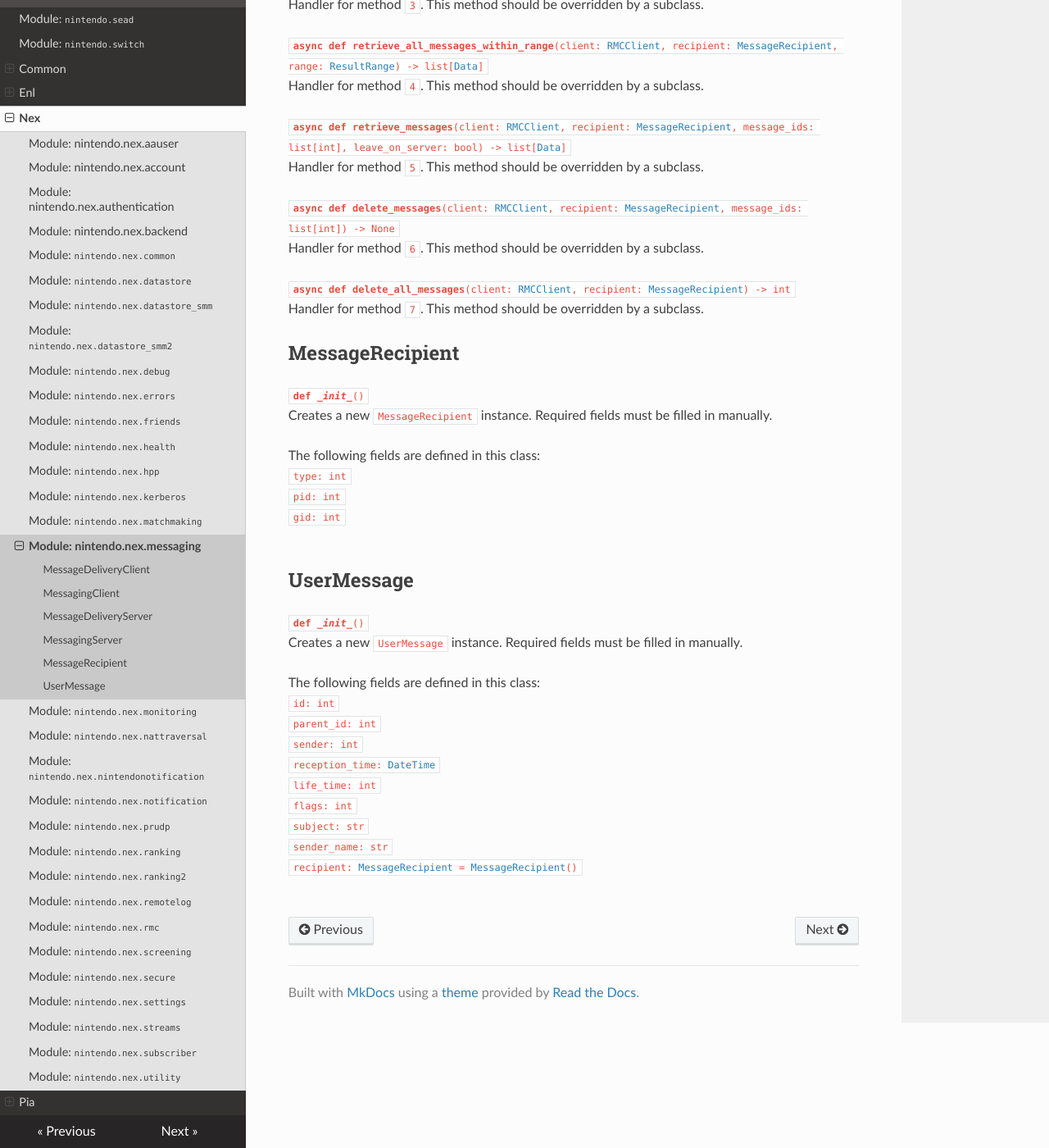
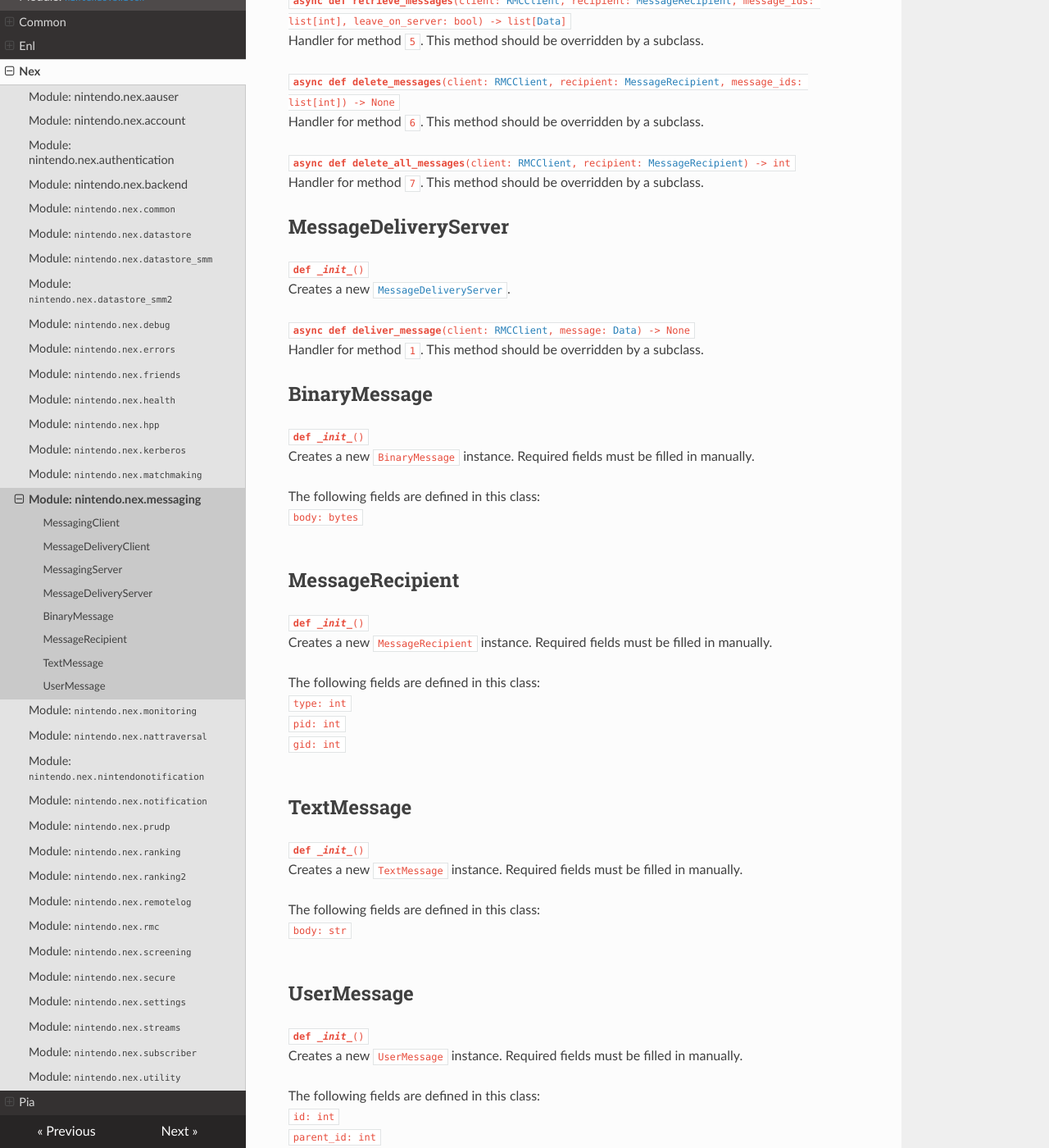
Before and after one commit to kinnay/NintendoClients, an MkDocs documentation site: the page built from docs/reference/nex/messaging.md, in a window 1280 px wide and 1400 px high, scrolled down 2243 px. Shown: the whole window at 82% size. Built offline with MkDocs 1.6.1, drawn with Linux system fonts in a browser that asks for light colours; nearby versions of some CDN libraries; some of the changed text lies outside the part shown.

Commit message:
Add missing TextMessage and BinaryMessage types to messaging protocol

```diff
--- a/docs/reference/nex/messaging.md
+++ b/docs/reference/nex/messaging.md
@@ -1,29 +1,24 @@
 
 # Module: <code>nintendo.nex.messaging</code>
 
-Provides a client and server for the `MessageDeliveryProtocol` and `MessagingProtocol`. This page was generated automatically from `messaging.proto`.
+Provides a client and server for the `MessagingProtocol` and `MessageDeliveryProtocol`. This page was generated automatically from `messaging.proto`.
+
+<code>**class** [MessagingClient](#messagingclient)</code><br>
+<span class="docs">The client for the `MessagingProtocol`.</span>
 
 <code>**class** [MessageDeliveryClient](#messagedeliveryclient)</code><br>
 <span class="docs">The client for the `MessageDeliveryProtocol`.</span>
 
-<code>**class** [MessagingClient](#messagingclient)</code><br>
-<span class="docs">The client for the `MessagingProtocol`.</span>
+<code>**class** [MessagingServer](#messagingserver)</code><br>
+<span class="docs">The server for the `MessagingProtocol`.</span>
 
 <code>**class** [MessageDeliveryServer](#messagedeliveryserver)</code><br>
 <span class="docs">The server for the `MessageDeliveryProtocol`.</span>
 
-<code>**class** [MessagingServer](#messagingserver)</code><br>
-<span class="docs">The server for the `MessagingProtocol`.</span>
-
+<code>**class** [BinaryMessage](#binarymessage)([UserMessage](#usermessage))</code><br>
 <code>**class** [MessageRecipient](#messagerecipient)([Structure](../common))</code><br>
-<code>**class** [UserMessage](#usermessage)([Structure](../common))</code><br>
-
-## MessageDeliveryClient
-<code>**def _\_init__**(client: [RMCClient](../rmc#rmcclient) / [HppClient](../hpp#hppclient))</code><br>
-<span class="docs">Creates a new [`MessageDeliveryClient`](#messagedeliveryclient).</span>
-
-<code>**async def deliver_message**(message: [Data](../common)) -> None</code><br>
-<span class="docs">Calls method `1` on the server.</span>
+<code>**class** [TextMessage](#textmessage)([UserMessage](#usermessage))</code><br>
+<code>**class** [UserMessage](#usermessage)([Data](../common))</code><br>
 
 ## MessagingClient
 <code>**def _\_init__**(client: [RMCClient](../rmc#rmcclient) / [HppClient](../hpp#hppclient))</code><br>
@@ -56,12 +51,12 @@ Provides a client and server for the `MessageDeliveryProtocol` and `MessagingPro
 <code>**async def delete_all_messages**(recipient: [MessageRecipient](#messagerecipient)) -> int</code><br>
 <span class="docs">Calls method `7` on the server.</span>
 
-## MessageDeliveryServer
-<code>**def _\_init__**()</code><br>
-<span class="docs">Creates a new [`MessageDeliveryServer`](#messagedeliveryserver).</span>
+## MessageDeliveryClient
+<code>**def _\_init__**(client: [RMCClient](../rmc#rmcclient) / [HppClient](../hpp#hppclient))</code><br>
+<span class="docs">Creates a new [`MessageDeliveryClient`](#messagedeliveryclient).</span>
 
-<code>**async def deliver_message**(client: [RMCClient](../rmc#rmcclient), message: [Data](../common)) -> None</code><br>
-<span class="docs">Handler for method `1`. This method should be overridden by a subclass.</span>
+<code>**async def deliver_message**(message: [Data](../common)) -> None</code><br>
+<span class="docs">Calls method `1` on the server.</span>
 
 ## MessagingServer
 <code>**def _\_init__**()</code><br>
@@ -94,6 +89,22 @@ Provides a client and server for the `MessageDeliveryProtocol` and `MessagingPro
 <code>**async def delete_all_messages**(client: [RMCClient](../rmc#rmcclient), recipient: [MessageRecipient](#messagerecipient)) -> int</code><br>
 <span class="docs">Handler for method `7`. This method should be overridden by a subclass.</span>
 
+## MessageDeliveryServer
+<code>**def _\_init__**()</code><br>
+<span class="docs">Creates a new [`MessageDeliveryServer`](#messagedeliveryserver).</span>
+
+<code>**async def deliver_message**(client: [RMCClient](../rmc#rmcclient), message: [Data](../common)) -> None</code><br>
+<span class="docs">Handler for method `1`. This method should be overridden by a subclass.</span>
+
+## BinaryMessage
+<code>**def _\_init__**()</code><br>
+<span class="docs">Creates a new `BinaryMessage` instance. Required fields must be filled in manually.</span>
+
+The following fields are defined in this class:<br>
+<span class="docs">
+<code>body: bytes</code><br>
+</span><br>
+
 ## MessageRecipient
 <code>**def _\_init__**()</code><br>
 <span class="docs">Creates a new `MessageRecipient` instance. Required fields must be filled in manually.</span>
@@ -103,6 +114,15 @@ The following fields are defined in this class:<br>
 <code>type: int</code><br>
 <code>pid: int</code><br>
 <code>gid: int</code><br>
+</span><br>
+
+## TextMessage
+<code>**def _\_init__**()</code><br>
+<span class="docs">Creates a new `TextMessage` instance. Required fields must be filled in manually.</span>
+
+The following fields are defined in this class:<br>
+<span class="docs">
+<code>body: str</code><br>
 </span><br>
 
 ## UserMessage
```
Also changed, not shown: 2 other files.
